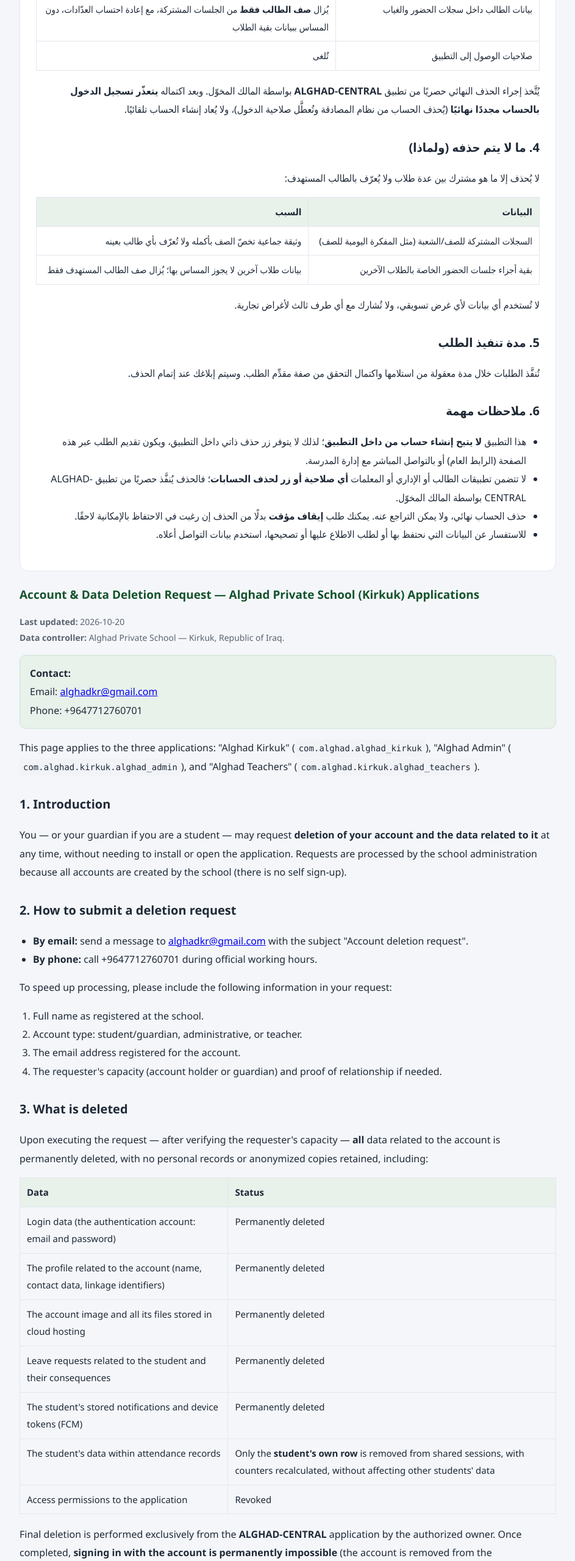
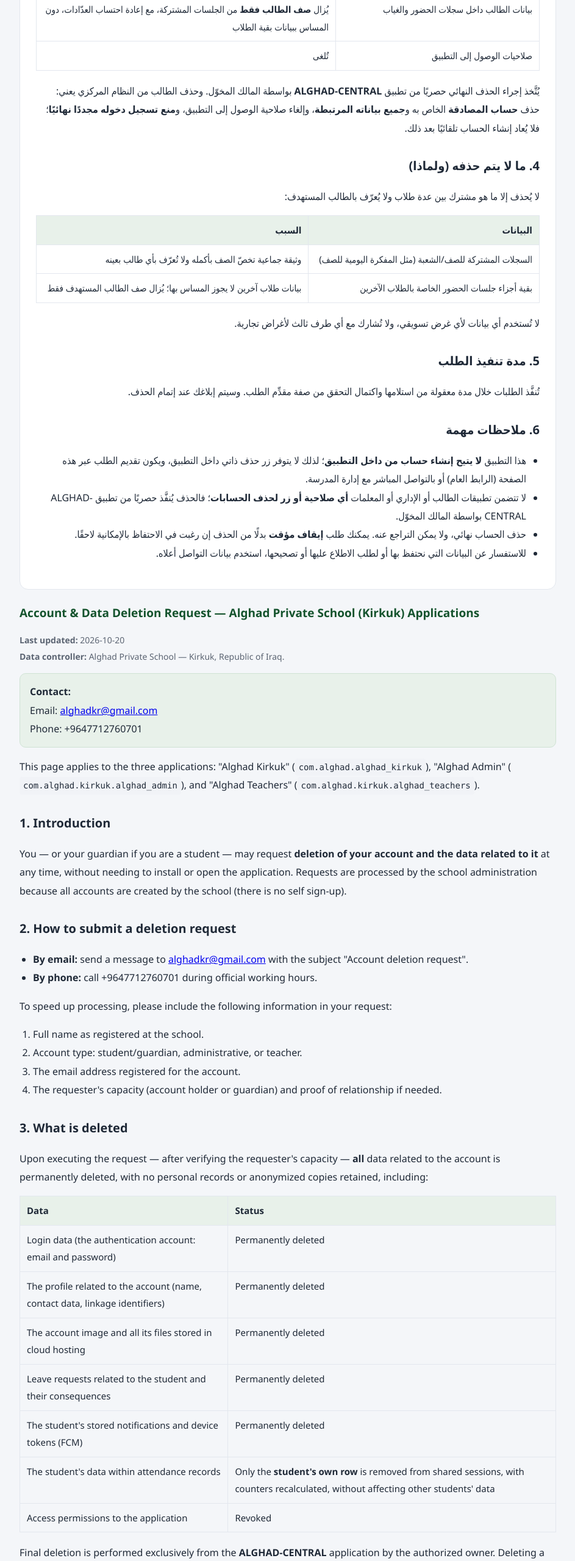
Before and after one commit to abdoullafadil/alghad-play-pages, a plain HTML site: page data-deletion.html in a window 1280 px wide. Shown: the part 1740-4300 px from the top of the page at 61% size, without its empty margins (168-1111 px from the left). Drawn offline with Linux system fonts and the light colour scheme.

```diff
--- a/data-deletion.html
+++ b/data-deletion.html
@@ -69,7 +69,7 @@
         <tr><td>صلاحيات الوصول إلى التطبيق</td><td>تُلغى</td></tr>
       </tbody>
     </table>
-    <p>يُتَّخذ إجراء الحذف النهائي حصريًا من تطبيق <strong>ALGHAD-CENTRAL</strong> بواسطة المالك المخوّل. وبعد اكتماله <strong>يتعذّر تسجيل الدخول بالحساب مجددًا نهائيًا</strong> (يُحذف الحساب من نظام المصادقة وتُعطَّل صلاحية الدخول)، ولا يُعاد إنشاء الحساب تلقائيًا.</p>
+    <p>يُتَّخذ إجراء الحذف النهائي حصريًا من تطبيق <strong>ALGHAD-CENTRAL</strong> بواسطة المالك المخوّل. وحذف الطالب من النظام المركزي يعني: حذف <strong>حساب المصادقة</strong> الخاص به و<strong>جميع بياناته المرتبطة</strong>، وإلغاء صلاحية الوصول إلى التطبيق، و<strong>منع تسجيل دخوله مجددًا نهائيًا</strong>؛ فلا يُعاد إنشاء الحساب تلقائيًا بعد ذلك.</p>
 
     <h2>4. ما لا يتم حذفه (ولماذا)</h2>
     <p>لا يُحذف إلا ما هو مشترك بين عدة طلاب ولا يُعرّف بالطالب المستهدف:</p>
@@ -139,7 +139,7 @@
         <tr><td>Access permissions to the application</td><td>Revoked</td></tr>
       </tbody>
     </table>
-    <p>Final deletion is performed exclusively from the <strong>ALGHAD-CENTRAL</strong> application by the authorized owner. Once completed, <strong>signing in with the account is permanently impossible</strong> (the account is removed from the authentication system and sign-in capability is disabled), and the account is not automatically recreated.</p>
+    <p>Final deletion is performed exclusively from the <strong>ALGHAD-CENTRAL</strong> application by the authorized owner. Deleting a student from the central system means: deleting their <strong>authentication account</strong> and <strong>all related data</strong>, revoking access to the application, and <strong>permanently preventing them from signing in again</strong>; the account is not automatically recreated afterwards.</p>
 
     <h2>4. What is not deleted (and why)</h2>
     <p>Only data that is shared among several students and does not identify the targeted student is not deleted:</p>
```
Also changed, not shown: privacy.html (+2 -2 lines).
